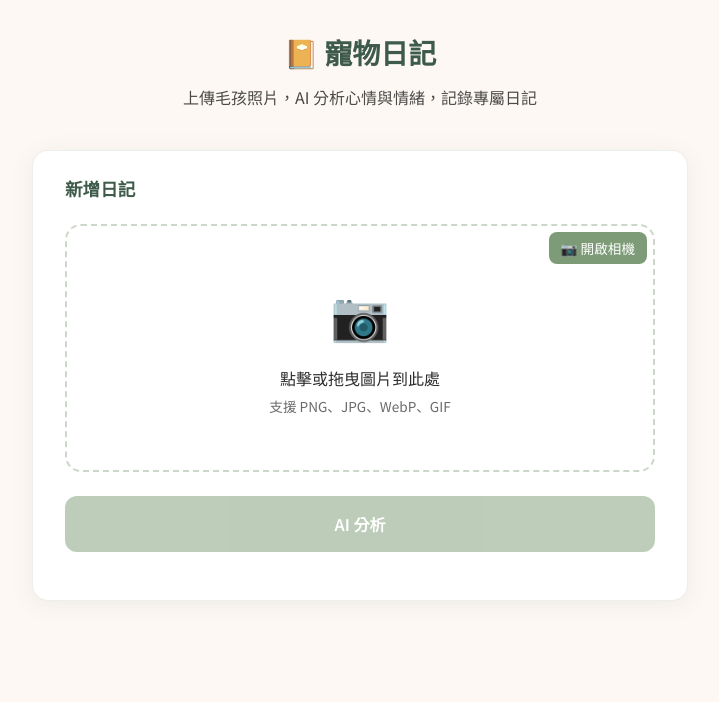
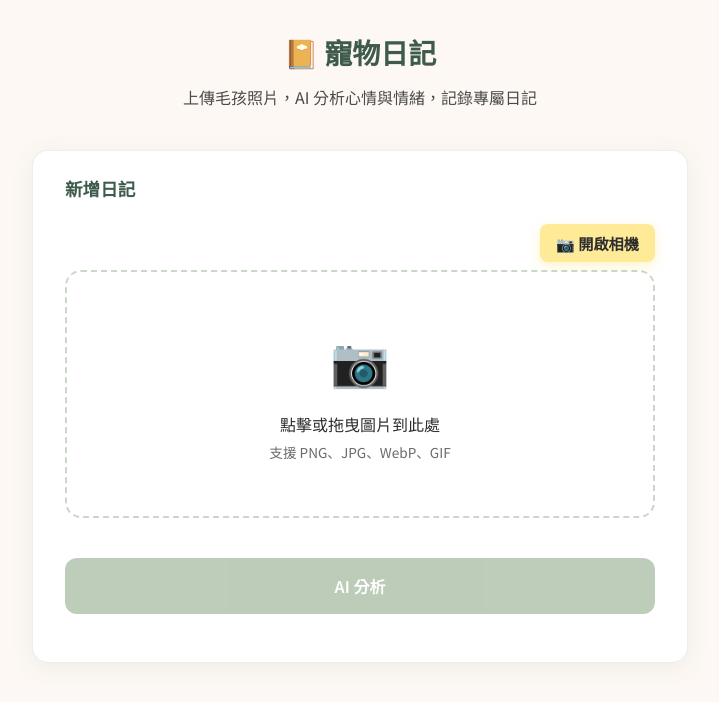
Before and after one commit to UnaChou/pet-adorable-life, a Flask app: page /diary in a window 1280 px wide. Shown: the part 65-767 px from the top of the page, without its empty margins (280-999 px from the left). Run offline with Flask 3, Linux system fonts and the light colour scheme; data that the repository does not hold is empty.

Commit message:
update camera style

```diff
--- a/static/css/style.css
+++ b/static/css/style.css
@@ -261,68 +261,73 @@ body {
     opacity: 0.7 !important;
 }
 
+.camera-controls {
+    display: flex;
+    justify-content: flex-end;
+    gap: 1rem;
+    margin-top: 1rem;
+}
+
+.camera-header-actions {
+    display: flex;
+    justify-content: flex-end;
+    margin-bottom: 0.5rem;
+}
+
 .btn-camera {
-    position: absolute;
-    top: 0.5rem;
-    right: 0.5rem;
-    z-index: 10;
-    padding: 0.4rem 0.75rem;
-    font-size: 0.85rem;
-    font-weight: 500;
+    padding: 0.5rem 1rem;
+    font-size: 0.95rem;
+    font-weight: 600;
     font-family: inherit;
-    color: white;
-    background: var(--sage);
+    color: var(--charcoal);
+    background: #FFEA98;
     border: none;
     border-radius: 8px;
     cursor: pointer;
-    transition: background 0.2s;
+    transition: background 0.2s, transform 0.2s;
+    box-shadow: 0 4px 12px rgba(255, 234, 152, 0.5);
 }
 
 .btn-camera:hover {
-    background: var(--forest);
+    background: #FFDD55;
+    transform: translateY(-2px);
 }
 
 .btn-capture {
-    position: absolute;
-    bottom: 1rem;
-    left: 50%;
-    transform: translateX(-50%);
-    z-index: 10;
-    padding: 0.6rem 1.5rem;
-    font-size: 1rem;
+    padding: 0.6rem 2rem;
+    font-size: 1.1rem;
     font-weight: 600;
     font-family: inherit;
-    color: white;
-    background: var(--terracotta);
+    color: var(--charcoal);
+    background: #FFEA98;
     border: none;
     border-radius: 25px;
     cursor: pointer;
-    transition: background 0.2s;
+    transition: background 0.2s, transform 0.2s;
+    box-shadow: 0 4px 12px rgba(255, 234, 152, 0.6);
 }
 
 .btn-capture:hover {
-    background: #b86a4d;
+    background: #FFDD55;
+    transform: translateY(-2px);
 }
 
 .btn-cancel-camera {
-    position: absolute;
-    top: 0.5rem;
-    right: 0.5rem;
-    z-index: 10;
-    padding: 0.4rem 0.75rem;
-    font-size: 0.85rem;
+    padding: 0.6rem 1.2rem;
+    font-size: 1rem;
     font-weight: 500;
     font-family: inherit;
-    color: white;
-    background: #888;
+    color: var(--charcoal);
+    background: var(--sand);
     border: none;
-    border-radius: 8px;
+    border-radius: 25px;
     cursor: pointer;
-    transition: background 0.2s;
+    transition: background 0.2s, transform 0.2s;
 }
 
 .btn-cancel-camera:hover {
-    background: #666;
+    background: #dfd3c6;
+    transform: translateY(-2px);
 }
 
 .upload-container {
@@ -544,7 +549,9 @@ body {
 }
 
 @keyframes spin {
-    to { transform: rotate(360deg); }
+    to {
+        transform: rotate(360deg);
+    }
 }
 
 /* ========== 資訊整理頁 ========== */
@@ -1232,6 +1239,13 @@ body {
 }
 
 @keyframes fadeIn {
-    from { opacity: 0; transform: translateY(5px); }
-    to { opacity: 1; transform: translateY(0); }
+    from {
+        opacity: 0;
+        transform: translateY(5px);
+    }
+
+    to {
+        opacity: 1;
+        transform: translateY(0);
+    }
 }
--- a/templates/diary.html
+++ b/templates/diary.html
@@ -22,10 +22,13 @@
     <section class="diary-new">
         <h2>新增日記</h2>
         <div class="diary-upload">
+            <div class="camera-header-actions">
+                <button type="button" class="btn-camera" id="btnCamera">📷 開啟相機</button>
+            </div>
             <div class="upload-container">
-                <button type="button" class="btn-camera" id="btnCamera">📷 開啟相機</button>
                 <div class="upload-zone" id="uploadZone">
-                    <input type="file" id="fileInput" accept="image/png,image/jpeg,image/jpg,image/webp,image/gif" hidden>
+                    <input type="file" id="fileInput" accept="image/png,image/jpeg,image/jpg,image/webp,image/gif"
+                        hidden>
                     <div class="upload-placeholder" id="uploadPlaceholder">
                         <span class="upload-icon">📷</span>
                         <p>點擊或拖曳圖片到此處</p>
@@ -35,9 +38,12 @@
                         <img id="previewImg" src="" alt="預覽">
                         <video id="cameraVideo" autoplay playsinline style="display: none;"></video>
                         <canvas id="cameraCanvas" style="display: none;"></canvas>
+                    </div>
+                </div>
+                <div class="camera-controls">
+                    <button type="button" class="btn-cancel-camera" id="btnCancelCamera" style="display: none;">✕
+                        取消</button>
                     <button type="button" class="btn-capture" id="btnCapture" style="display: none;">📸 拍照</button>
-                        <button type="button" class="btn-cancel-camera" id="btnCancelCamera" style="display: none;">✕ 取消</button>
-                    </div>
                 </div>
             </div>
             <button type="button" class="btn-analyze" id="btnAnalyze" disabled>AI 分析</button>
@@ -54,7 +60,8 @@
                     </div>
                     <div class="form-group">
                         <label for="describeText">心情描述</label>
-                        <textarea id="describeText" name="describe_text" rows="5" placeholder="AI 分析的心情與情緒描述..."></textarea>
+                        <textarea id="describeText" name="describe_text" rows="5"
+                            placeholder="AI 分析的心情與情緒描述..."></textarea>
                     </div>
                     <div class="form-group">
                         <label for="mainEmotion">主要情緒</label>
@@ -83,7 +90,7 @@
 </main>
 
 <script>
-(function() {
+    (function () {
         const uploadZone = document.getElementById('uploadZone');
         const fileInput = document.getElementById('fileInput');
         const btnCamera = document.getElementById('btnCamera');
@@ -227,10 +234,10 @@
             return new Promise((resolve, reject) => {
                 const reader = new FileReader();
                 reader.readAsDataURL(file);
-            reader.onload = function(event) {
+                reader.onload = function (event) {
                     const img = new Image();
                     img.src = event.target.result;
-                img.onload = function() {
+                    img.onload = function () {
                         let canvas = document.createElement('canvas');
                         let ctx = canvas.getContext('2d');
 
```
Also changed, not shown: templates/product_analyze.html (+13 -6 lines). Lines whose indentation alone changed are shown as unchanged.
